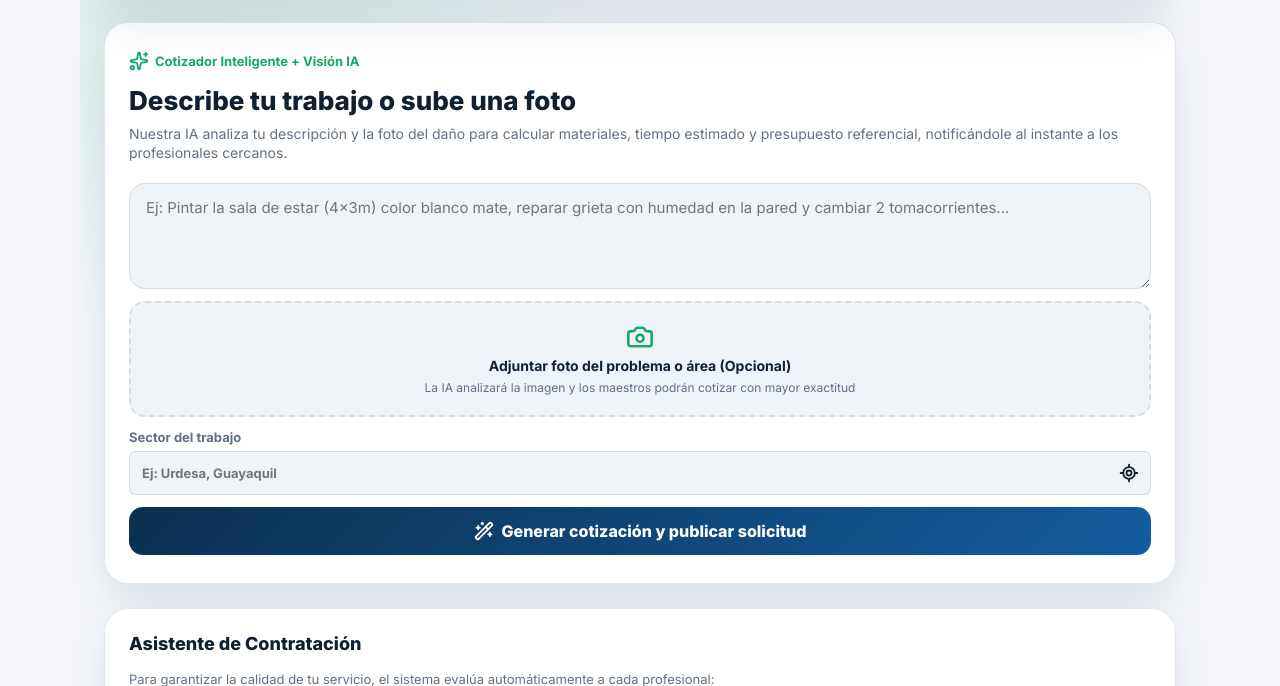
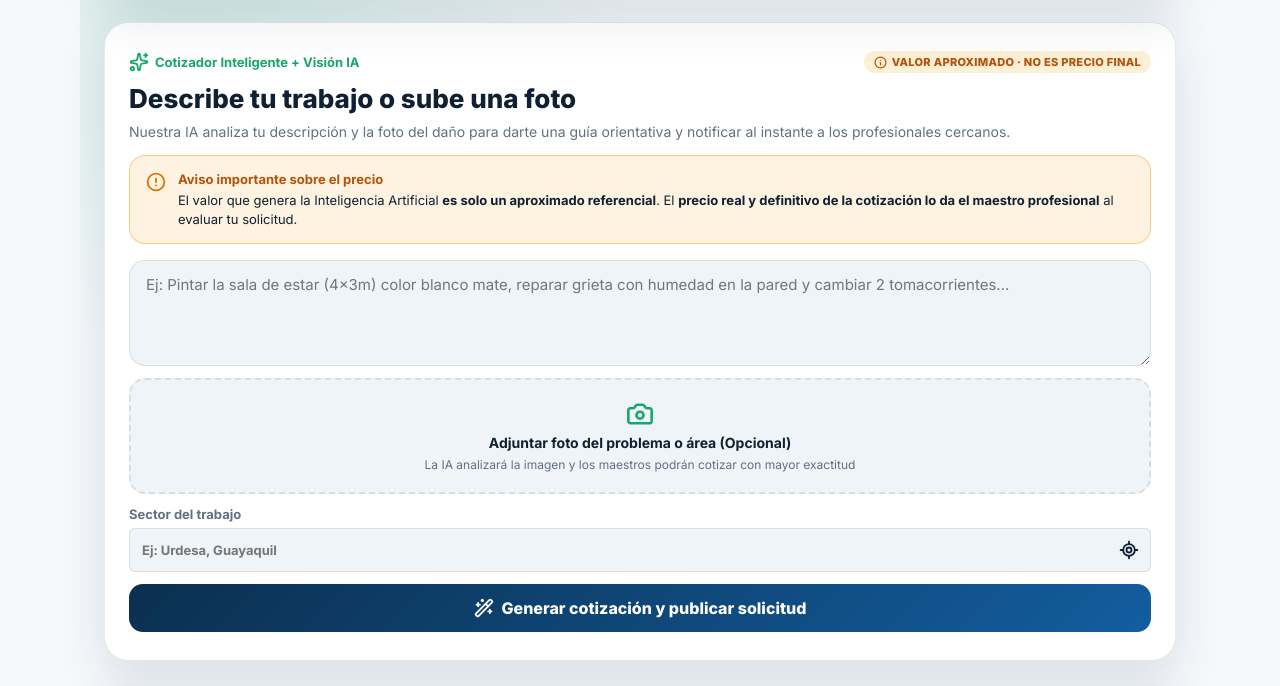
Before and after one commit to Jaisartuyk/Multi-oficios, a Django app: template templates/core/estimator.html in a window 1280 px wide. Shown: the part 84-770 px from the top of the page. Run offline with Django 5.2, Linux system fonts and the light colour scheme; the template is opened without the code that fills it, so the values that code supplies are empty.

Commit message:
feat: agregar aviso claro de precio aproximado IA vs cotizacion real del maestro

```diff
--- a/templates/core/estimator.html
+++ b/templates/core/estimator.html
@@ -204,14 +204,71 @@
     .match-item i {
         color: var(--blue);
     }
+
+    .ai-disclaimer-banner {
+        display: flex;
+        align-items: flex-start;
+        gap: 12px;
+        padding: 14px 16px;
+        border-radius: 16px;
+        background: rgba(245, 158, 11, 0.12);
+        border: 1.5px solid rgba(245, 158, 11, 0.45);
+        color: var(--text);
+        margin-bottom: 16px;
+        font-size: 13px;
+        line-height: 1.45;
+    }
+
+    .ai-disclaimer-banner i,
+    .ai-disclaimer-banner svg {
+        color: #d97706;
+        flex-shrink: 0;
+        margin-top: 2px;
+    }
+
+    .ai-approx-badge {
+        display: inline-flex;
+        align-items: center;
+        gap: 5px;
+        padding: 4px 10px;
+        border-radius: 999px;
+        background: rgba(245, 158, 11, 0.16);
+        color: #b45309;
+        font-size: 11px;
+        font-weight: 800;
+        text-transform: uppercase;
+        letter-spacing: 0.3px;
+    }
+
+    [data-theme="dark"] .ai-approx-badge {
+        color: #fbbf24;
+    }
 </style>
 
 <section class="ai-panel">
-    <span class="eyebrow"><i data-lucide="sparkles"></i> Cotizador Inteligente + Visión IA</span>
+    <div style="display: flex; flex-wrap: wrap; align-items: center; justify-content: space-between; gap: 8px;">
+        <span class="eyebrow"><i data-lucide="sparkles"></i> Cotizador Inteligente + Visión IA</span>
+        <span class="ai-approx-badge">
+            <i data-lucide="info" style="width: 13px; height: 13px;"></i> Valor aproximado · No es precio final
+        </span>
+    </div>
     <h1 style="margin: 12px 0 8px 0; font-size: 26px; font-weight: 800; line-height: 1.1;">Describe tu trabajo o sube una foto</h1>
-    <p style="margin: 0 0 20px 0; font-size: 14px; color: var(--muted); line-height: 1.4;">
-        Nuestra IA analiza tu descripción y la foto del daño para calcular materiales, tiempo estimado y presupuesto referencial, notificándole al instante a los profesionales cercanos.
+    <p style="margin: 0 0 14px 0; font-size: 14px; color: var(--muted); line-height: 1.4;">
+        Nuestra IA analiza tu descripción y la foto del daño para darte una guía orientativa y notificar al instante a los profesionales cercanos.
     </p>
+
+    <!-- Etiqueta clara de aviso para el cliente -->
+    <div class="ai-disclaimer-banner" role="note">
+        <i data-lucide="alert-circle" style="width: 20px; height: 20px;"></i>
+        <div>
+            <strong style="display: block; font-size: 13px; color: #b45309; margin-bottom: 2px;">
+                Aviso importante sobre el precio
+            </strong>
+            <span>
+                El valor que genera la Inteligencia Artificial <strong>es solo un aproximado referencial</strong>. El <strong>precio real y definitivo de la cotización lo da el maestro profesional</strong> al evaluar tu solicitud.
+            </span>
+        </div>
+    </div>
     <form method="post" class="estimate-form" enctype="multipart/form-data">
         {% csrf_token %}
         <textarea name="brief" rows="4" placeholder="Ej: Pintar la sala de estar (4x3m) color blanco mate, reparar grieta con humedad en la pared y cambiar 2 tomacorrientes..." required></textarea>
@@ -248,11 +305,24 @@
 
 {% if result %}
 <section class="result-card">
-    <div class="section-title">
-        <h2>Cotización referencial</h2>
-        <span style="padding: 4px 10px; border-radius: 999px; background: var(--green-soft); color: var(--green); font-size: 11px; font-weight: 800;">
-            {% if result.source == 'gemini' %}✨ Analizado con Gemini IA{% else %}Estimador Inteligente{% endif %}
-        </span>
+    <div class="section-title" style="flex-wrap: wrap; gap: 8px;">
+        <h2>Estimación aproximada de la IA</h2>
+        <div style="display: flex; flex-wrap: wrap; gap: 6px;">
+            <span class="ai-approx-badge">
+                <i data-lucide="alert-triangle" style="width: 12px; height: 12px;"></i> Solo referencial
+            </span>
+            <span style="padding: 4px 10px; border-radius: 999px; background: var(--green-soft); color: var(--green); font-size: 11px; font-weight: 800;">
+                {% if result.source == 'gemini' %}✨ Analizado con Gemini IA{% else %}Estimador Inteligente{% endif %}
+            </span>
+        </div>
+    </div>
+
+    <div class="ai-disclaimer-banner" style="margin-top: 10px; margin-bottom: 18px;">
+        <i data-lucide="hard-hat" style="width: 20px; height: 20px;"></i>
+        <div>
+            <strong>¿Cuál es el precio real?</strong>
+            Este monto es únicamente una guía aproximada generada por IA. <strong>Los maestros cercanos ya recibieron tu solicitud y te enviarán el valor real de su cotización</strong> a tu panel de cliente.
+        </div>
     </div>
 
     {% if result.image_url %}
@@ -293,11 +363,14 @@
             </div>
 
             <div class="quote-block">
-                <h3>Presupuesto</h3>
+                <h3>Presupuesto Aproximado (IA)</h3>
                 <div class="quote-value" style="color: var(--green);">
                     <i data-lucide="dollar-sign" style="width: 16px; height: 16px; display: inline-block; vertical-align: middle; margin-right: 2px;"></i>
                     {{ result.budget }}
                 </div>
+                <small style="display: block; margin-top: 6px; font-size: 11px; font-weight: 700; color: #b45309;">
+                    * El valor real lo cotiza el maestro
+                </small>
             </div>
         </div>
     </div>
```
